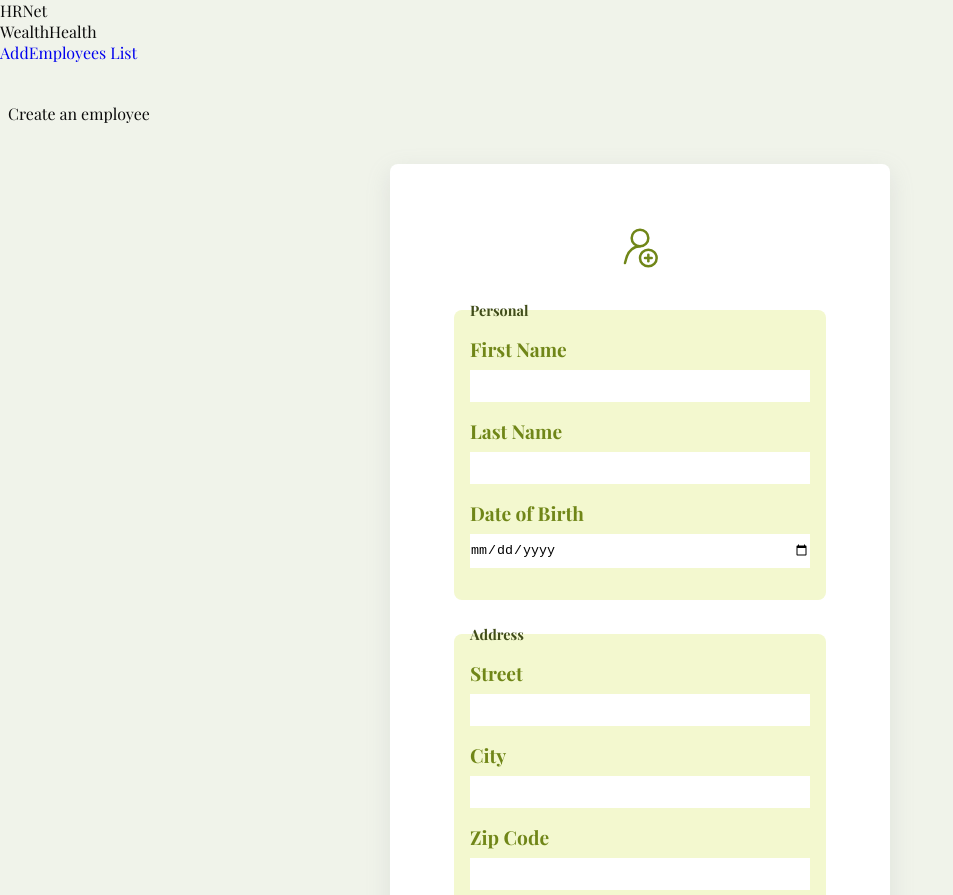
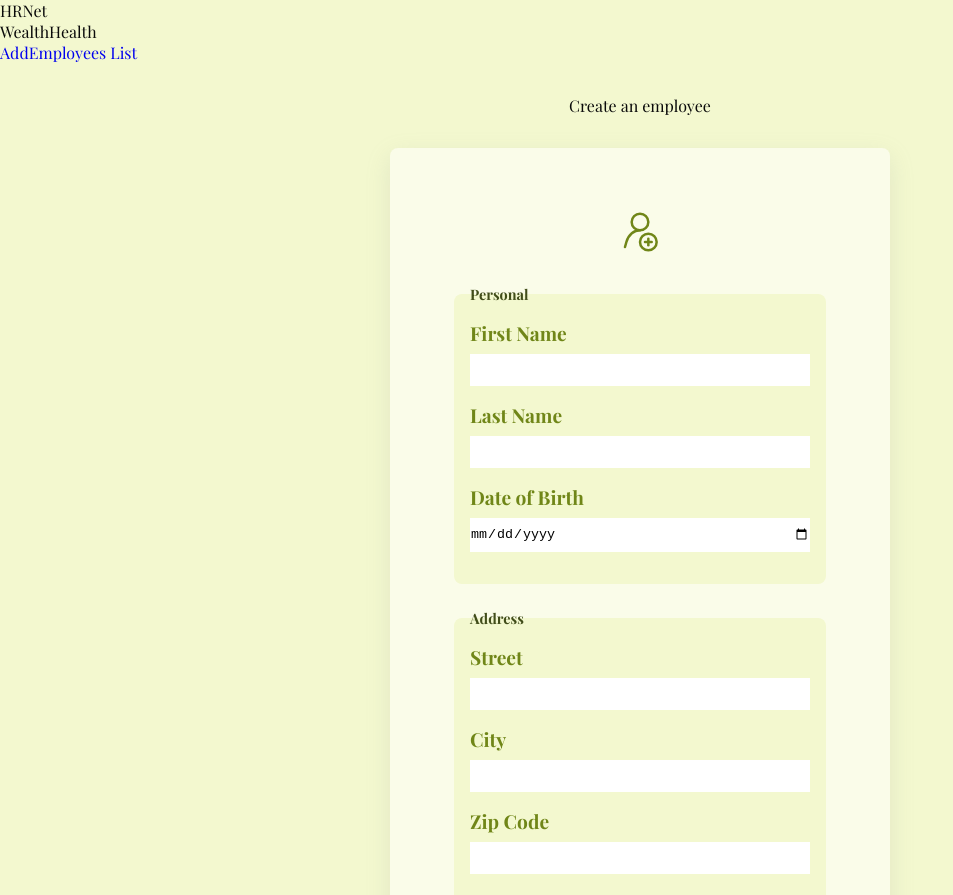
Before and after one commit to JaRoD41/hrnet, a React (Vite) app: page / in a window 1280 px wide. Shown: the top 895 px of the page, without its empty margins (0-953 px from the left). Built offline with nearby package versions, Linux system fonts and the light colour scheme; a web font is replaced by a local one.

Commit message:
style not too bad but issue on select

```diff
--- a/src/components/Form/Form.css
+++ b/src/components/Form/Form.css
@@ -1,20 +1,20 @@
 #create-employee {
   display: flex;
   flex-direction: column;
-  width: 75%;
+  /* width: 75%; */
   max-width: 500px;
   margin: 2rem auto;
   padding: 5%;
-  background: var(--light);
   border-radius: 0.5rem;
-  box-shadow: rgb(149 157 165 / 20%) 0px 8px 24px !important;
-  background-color: white;
+  box-shadow: rgba(154, 165, 149, 0.2) 0px 8px 24px;
+  background-color: var(--lighter);
 }
 
-.create-employee-input {
+.create-employee-input, .create-employee-select {
   display: flex;
   flex-direction: column;
   margin-bottom: 1rem;
+  /* max-width: 212px; */
 }
 
 .create-employee-input input {
@@ -42,7 +42,9 @@ label {
   justify-content: center;
 }
 
-.legend-personal, .legend-adress, .legend-hr {
+.legend-personal,
+.legend-adress,
+.legend-hr {
   font-size: 0.9rem;
   font-weight: bold;
   color: var(--darker);
--- a/src/components/Select/Select.css
+++ b/src/components/Select/Select.css
@@ -1,5 +1,4 @@
-select {
-    padding: 0.5rem;
-    border-radius: 0.5rem;
-    display: flex;
+#State-select, #Department-select {
+    border: none;
+    line-height: 2.5rem;
 }
--- a/src/style/index.css
+++ b/src/style/index.css
@@ -35,8 +35,9 @@ a {
 
 /* MAIN COLORS */
 :root {
-  --light: #f0f3ea;
-  --middle: #adb796;
+  --lighter: #fafce9;
+  --light: #f3f8cf;
+  --middle: #D4E571;
   --dark: #708618;
   --darker: #414d1a;
   --cod-gray: #0a0a0a;
@@ -49,7 +50,6 @@ body {
 }
 
 #page-role {
-  width: auto;
+  width: fit-content;
   margin: 2rem auto;
-  padding: 0.5rem;
 }
```
